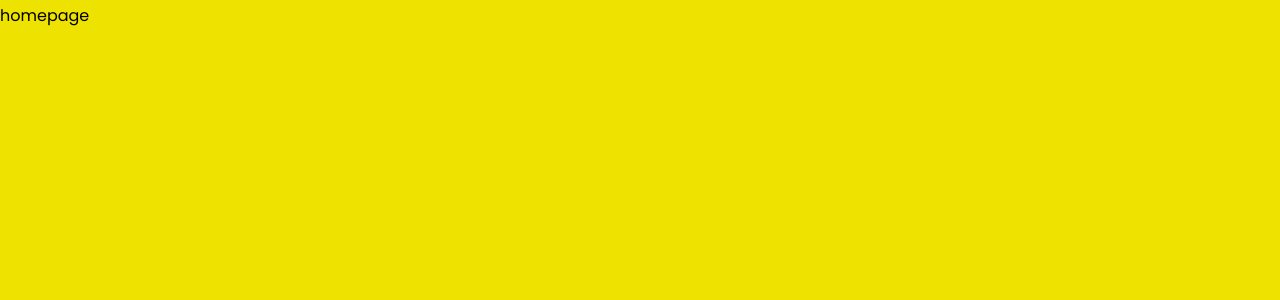
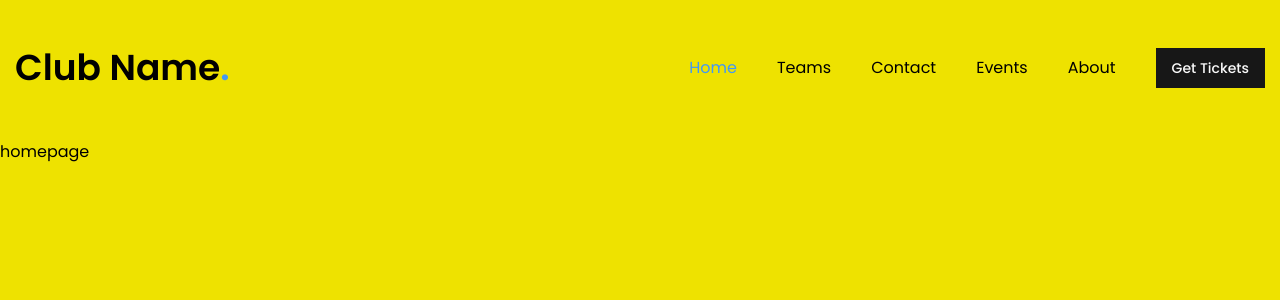
Before and after one commit to taturaattori/portfolio-page, a Next.js app: page / in a window 1280 px wide. Shown: the top 300 px of the page. Built offline with nearby package versions, Linux system fonts and the light colour scheme.

Commit message:
top navigation, routes and header

```diff
--- a/app/layout.jsx
+++ b/app/layout.jsx
@@ -1,5 +1,6 @@
 import { Poppins } from "next/font/google";
 import "./globals.css";
+import Header from "@/components/Header";
 
 const poppins = Poppins({
   subsets: ["latin"],
@@ -15,7 +16,10 @@ export const metadata = {
 export default function RootLayout({ children }) {
   return (
     <html lang="en">
-      <body className={`${poppins.variable} antialiased`}>{children}</body>
+      <body className={poppins.variable}>
+        <Header />
+        {children}
+      </body>
     </html>
   );
 }
--- /dev/null
+++ b/components/Header.jsx
@@ -0,0 +1,27 @@
+import Link from "next/link";
+import { Button } from "./ui/button";
+
+import Nav from "./Nav";
+
+const Header = () => {
+  return (
+    <header className="py-8 xl:py-12 text-black">
+      <div className="container mx-auto flex justify-between items-center">
+        <Link href="/">
+          <h1 className="text-4xl font-semibold">
+            Club Name<span className="text-accent">.</span>
+          </h1>
+        </Link>
+        {/*desktop nav*/}
+        <div className="hidden xl:flex items-center gap-10">
+          <Nav />
+          <Button>Get Tickets</Button>
+        </div>
+        {/*mobile nav*/}
+        <div className="xl:hidden">mobile nav</div>
+      </div>
+    </header>
+  );
+};
+
+export default Header;
--- /dev/null
+++ b/components/Nav.jsx
@@ -0,0 +1,50 @@
+"use client";
+
+import Link from "next/link";
+import { usePathname } from "next/navigation";
+
+const links = [
+  {
+    name: "home",
+    path: "/",
+  },
+  {
+    name: "teams",
+    path: "/teams",
+  },
+  {
+    name: "contact",
+    path: "/contact",
+  },
+  {
+    name: "events",
+    path: "/events",
+  },
+  {
+    name: "about",
+    path: "/about",
+  },
+];
+
+const Nav = () => {
+  const pathname = usePathname();
+  return (
+    <nav className="flex gap-10">
+      {links.map((link, index) => {
+        return (
+          <Link
+            href={link.path}
+            key={index}
+            className={`${
+              link.path === pathname && "text-accent"
+            } capitalize hover:text-accent`}
+          >
+            {link.name}
+          </Link>
+        );
+      })}
+    </nav>
+  );
+};
+
+export default Nav;
--- a/tailwind.config.js
+++ b/tailwind.config.js
@@ -26,7 +26,7 @@ module.exports = {
       colors: {
         primary: "#eee200",
         accent: {
-          DEFAULT: "#18181c",
+          DEFAULT: "#4298f5",
         },
       },
       borderRadius: {
```
